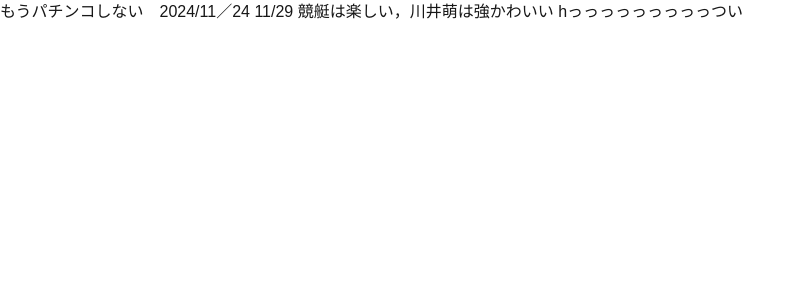
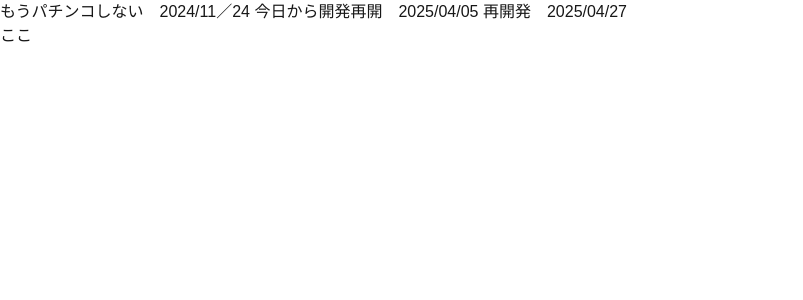
Before and after one commit to TsutsuiShinsuke/pre-architect-app-project, a Next.js app in the folder front-app/: page / in a window 1280 px wide. Shown: the top 300 px of the page, without its empty margins (0-803 px from the left). Built offline with nearby package versions, Linux system fonts and the light colour scheme.

Commit message:
4/27 Git試し

```diff
--- a/front-app/components/Home/Home.tsx
+++ b/front-app/components/Home/Top.tsx
@@ -1,6 +1,7 @@
 import React, { useEffect, useState, Fragment } from 'react';
+import Link from 'next/link';
 
-const Home = () => {
+const Top = () => {
 
 	// わざわざ外側でLoadDataって別関数として定義してるのは、UseEffect内以外からも呼び出したいからだよ～
 	useEffect(() => {
@@ -11,11 +12,14 @@ const Home = () => {
 		<div>
             <h1>
                 もうパチンコしない　2024/11／24
-								11/29 競艇は楽しい，川井萌は強かわいい
-								hっっっっっっっっっつい
+				今日から開発再開　2025/04/05
+				再開発　2025/04/27
             </h1>
+			<Link href="/login">
+        ここ
+      </Link>
         </div>
 	);
 };
 
-export default Home;
+export default Top;
--- a/front-app/pages/index.tsx
+++ b/front-app/pages/index.tsx
@@ -1,7 +1,7 @@
 import React from "react";
 import Image from "next/image";
 import localFont from "next/font/local";
-import Home from "@/components/Home/Home";
+import Top from "@/components/Home/Top";
 
 /*
 const geistSans = localFont({
@@ -15,8 +15,8 @@ const geistMono = localFont({
   weight: "100 900",
 });
 */
-export default function HomePage() {
+export default function TopPage() {
   return (
-        <Home />
+        <Top />
     );
 }
--- /dev/null
+++ b/front-app/pages/login.tsx
@@ -0,0 +1,14 @@
+"use client";
+
+import React from "react";
+
+function Login () {
+  return (
+    <div>
+      login
+    </div>
+  );
+
+};
+
+export default Login
```
